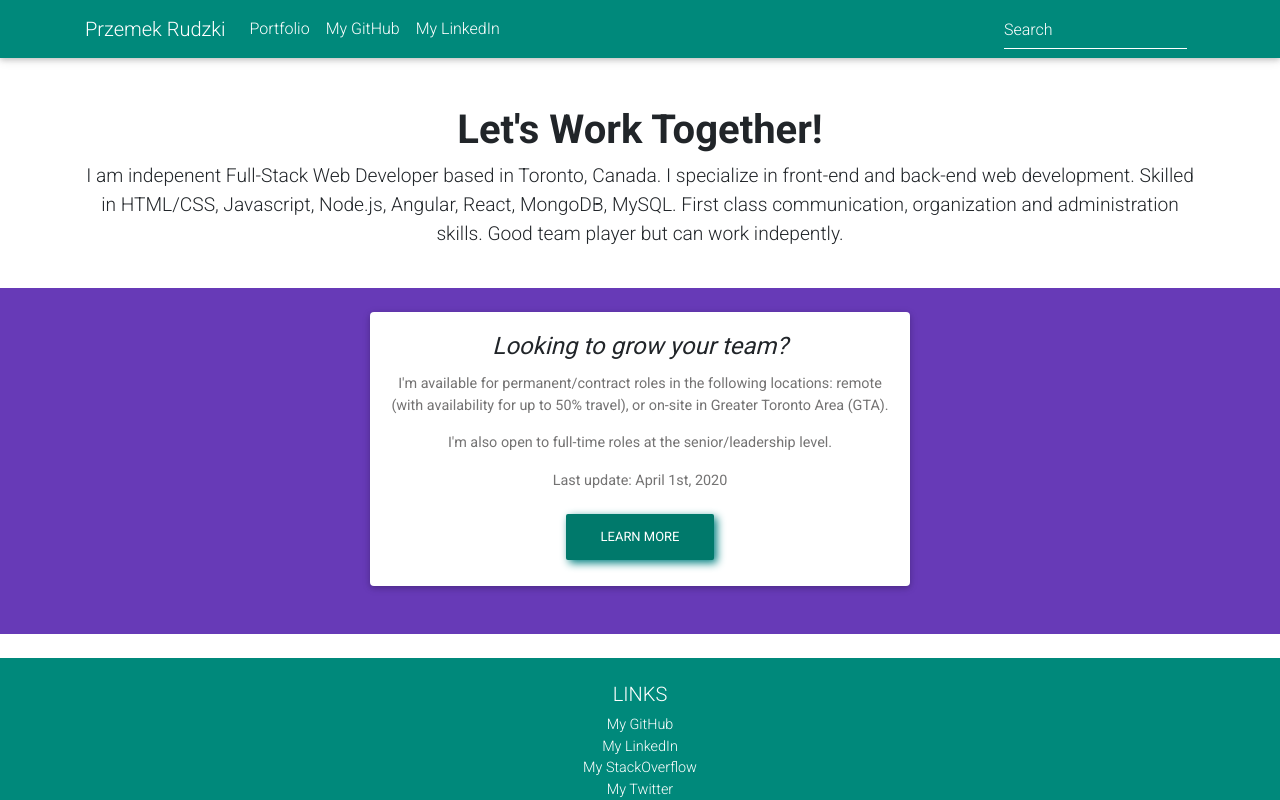
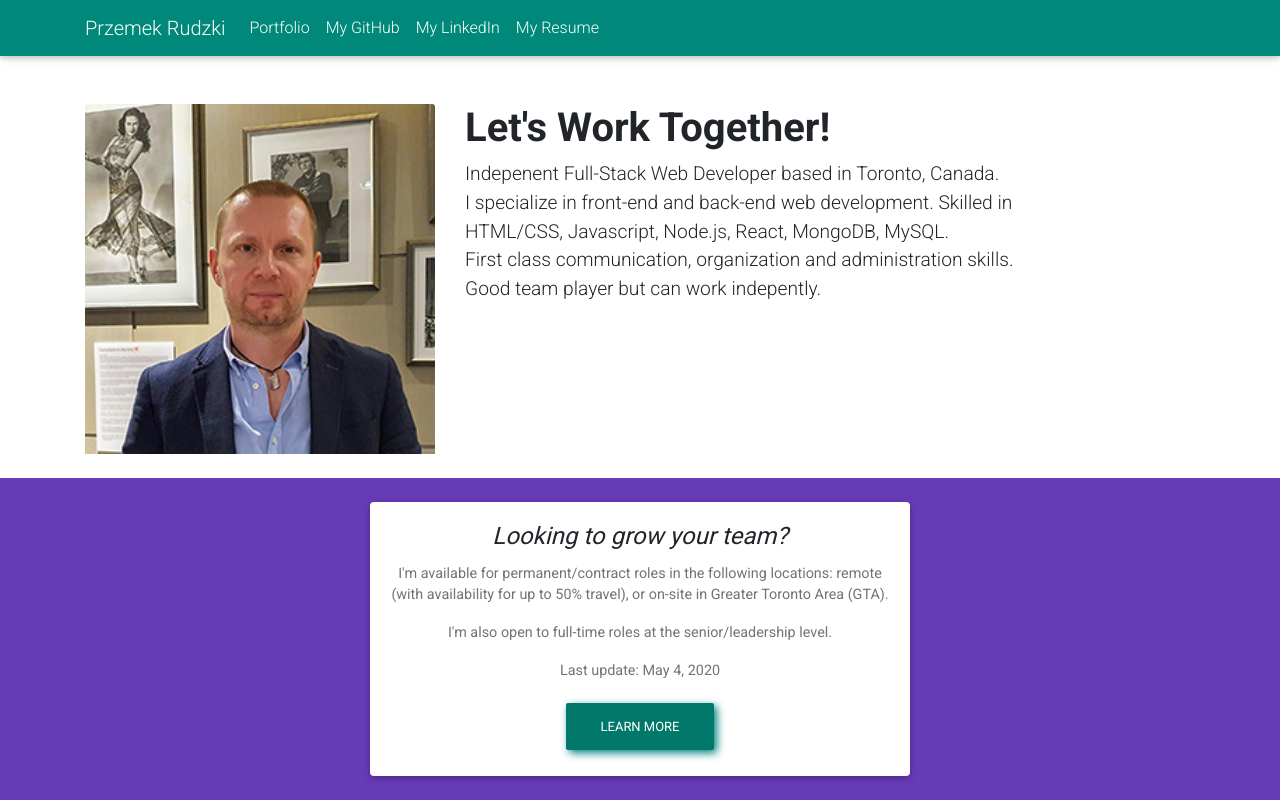
Before and after one commit to KiteRunner2/Portfolio-react, a React (Create React App) app: page / in a window 1280 px wide. Shown: the top 800 px of the page. Built offline with nearby package versions, Linux system fonts and the light colour scheme.

Commit message:
adding picture and resume link, removing search

```diff
--- a/src/components/HomePage.js
+++ b/src/components/HomePage.js
@@ -7,6 +7,7 @@ function HomePage() {
     const style = {
         fontSize: 'larger',
         boxShadow: { boxShadow: '3px 3px 8px teal' },
+        textAlign: 'left',
     };
     return (
         <>
@@ -15,18 +16,29 @@ function HomePage() {
             <main className="mt-5">
                 <div className="container">
                     <div className="row">
-                        <div className="col-md-12 mb-4 text-center">
-                            <h1 className="font-weight-bold">
+                        <div className="col-md-4 mb-4 text-center">
+                            <img
+                                src="./img/my_pic_small.png"
+                                class="card-img-top"
+                                alt=""
+                            />
+                        </div>
+                        <div className="col-md-7 mb-4 text-center">
+                            <h1
+                                className="font-weight-bold"
+                                style={{ textAlign: 'left' }}
+                            >
                                 Let's Work Together!
                             </h1>
                             <p style={style}>
-                                I am indepenent Full-Stack Web Developer based
-                                in Toronto, Canada. I specialize in front-end
-                                and back-end web development. Skilled in
-                                HTML/CSS, Javascript, Node.js, Angular, React,
-                                MongoDB, MySQL. First class communication,
-                                organization and administration skills. Good
-                                team player but can work indepently.
+                                Indepenent Full-Stack Web Developer based in
+                                Toronto, Canada. <br></br>I specialize in
+                                front-end and back-end web development. Skilled
+                                in HTML/CSS, Javascript, Node.js, React,
+                                MongoDB, MySQL.<br></br> First class
+                                communication, organization and administration
+                                skills. <br></br>Good team player but can work
+                                indepently.
                             </p>
                         </div>
                     </div>
@@ -65,7 +77,7 @@ function HomePage() {
                                             the senior/leadership level.
                                         </p>
                                         <p class="card-text">
-                                            Last update: April 1st, 2020
+                                            Last update: May 4, 2020
                                         </p>
                                         <Link to="/portfolio">
                                             <button
--- a/src/components/NavBar.js
+++ b/src/components/NavBar.js
@@ -3,7 +3,7 @@ import { Link, useLocation } from 'react-router-dom';
 import ModalForm from './ModalForm';
 
 const style = {
-    // height: '10vh'
+    textAlign: 'center',
 };
 
 function NavBar() {
@@ -11,7 +11,7 @@ function NavBar() {
     return (
         <>
             <nav
-                className="navbar navbar-expand-lg navbar-dark teal darken-1"
+                className="navbar navbar-expand-lg navbar-dark teal darken-1 sticky-top"
                 style={style}
             >
                 {/* <!-- Additional container --> */}
@@ -74,7 +74,18 @@ function NavBar() {
                                 </a>
                             </li>
                             <li className="nav-item">
-                                {/* <!-- <a className="nav-link" href="#" target="">Resume</a> --> */}
+                                <a
+                                    className="nav-link"
+                                    href="./img/rudzki_resume.pdf"
+                                    target="blank"
+                                    alt="Click to download"
+                                    data-toggle="tooltip"
+                                    data-placement="top"
+                                    title="Click to download"
+                                    data-delay="0"
+                                >
+                                    My Resume
+                                </a>
                             </li>
                             {/* <li className="nav-item">
                                 <a
@@ -89,7 +100,7 @@ function NavBar() {
                         </ul>
                         {/* <!-- Links --> */}
 
-                        <form className="form-inline">
+                        {/* <form className="form-inline">
                             <div className="md-form my-0">
                                 <input
                                     className="form-control mr-sm-2"
@@ -98,7 +109,7 @@ function NavBar() {
                                     aria-label="Search"
                                 />
                             </div>
-                        </form>
+                        </form> */}
                     </div>
                     {/* <!-- Collapsible content --> */}
                 </div>
```
Also changed, not shown: public/img/my_pic_small.png (added), 1 other file (tests, documents, lock files or other folders).
